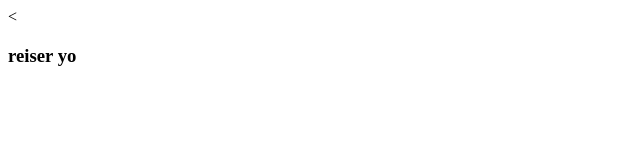
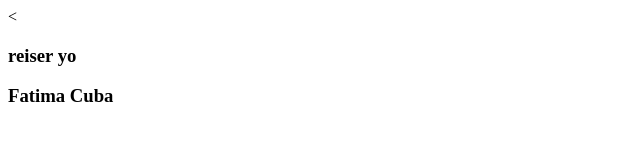
Before and after one commit to senati2025/node.js, a plain HTML site: page index.html in a window 1280 px wide. Shown: the whole page, without its empty margins (0-640 px from the left). Drawn offline with Linux system fonts and the light colour scheme.

Commit message:
data1
commit

```diff
--- a/index.html
+++ b/index.html
@@ -11,6 +11,7 @@
     </head>
     <body>
         <h3> reiser yo </h3>
+        <h3> Fatima Cuba</h3>
 
         <script src="" async defer></script>
     </body>
```
